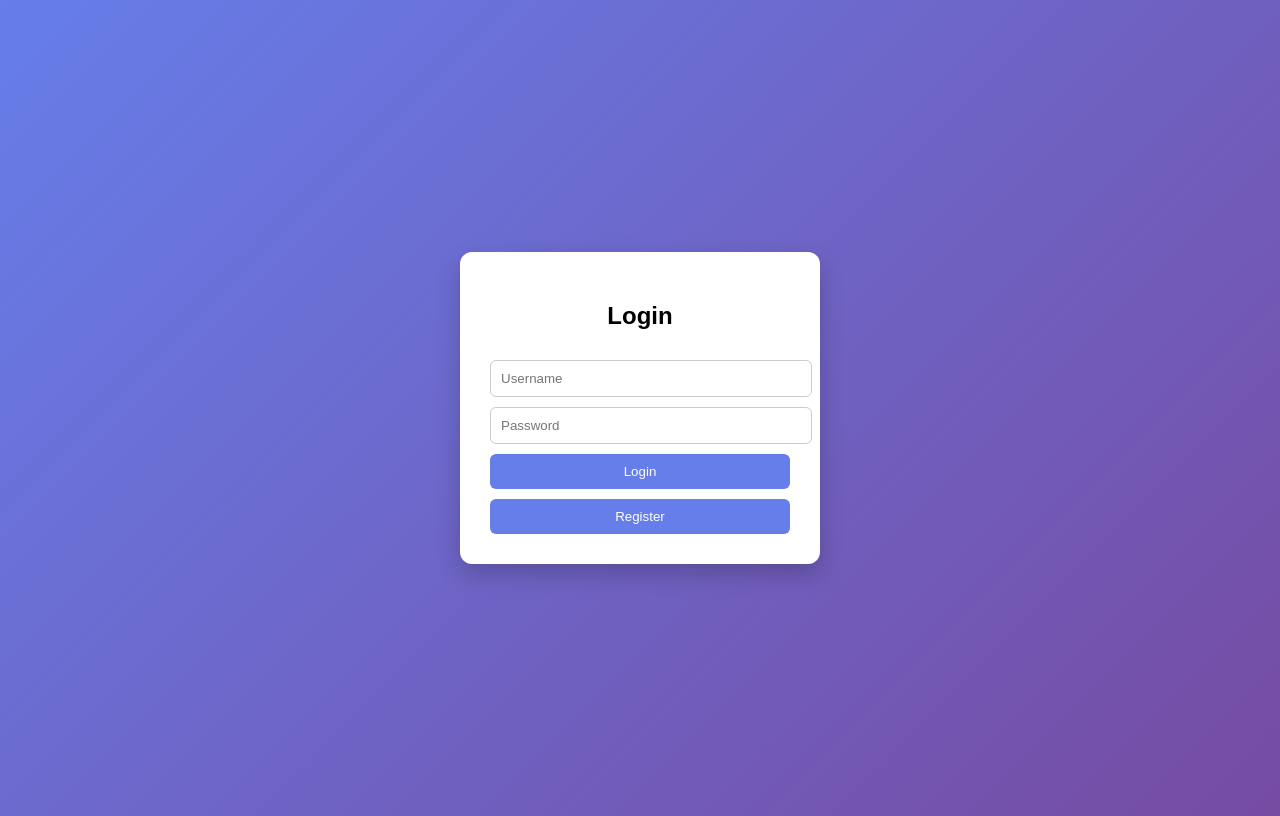
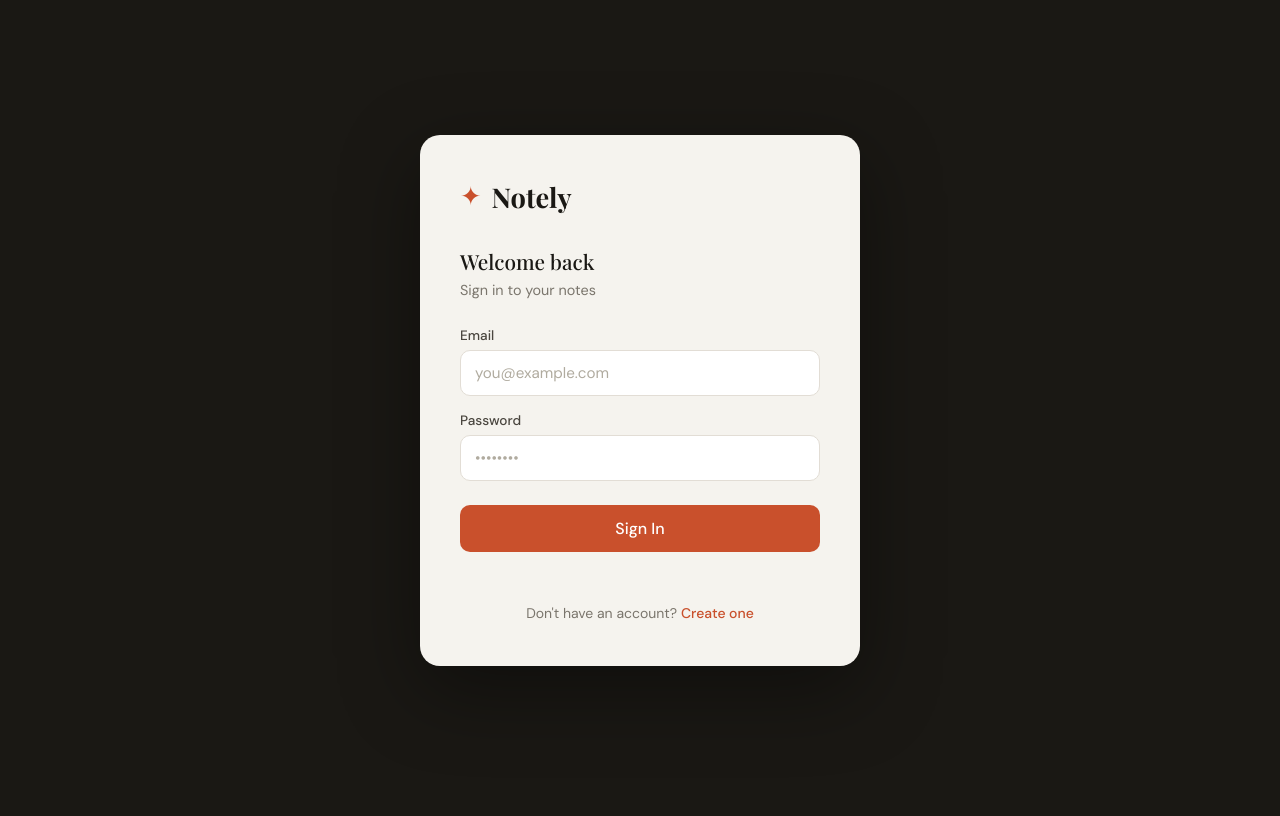
Before and after one commit to Suhas-H-N/notes-app, a website: page login.html in a window 1280 px wide. Drawn offline with nearby package versions, Linux system fonts and the light colour scheme.

Commit message:
Improved login UI

```diff
--- a/login.html
+++ b/login.html
@@ -1,87 +1,110 @@
 <!DOCTYPE html>
-<html>
+<html lang="en">
 <head>
-  <title>Login</title>
+  <meta charset="UTF-8">
+  <meta name="viewport" content="width=device-width, initial-scale=1.0">
+  <title>Notely — Login</title>
+  <link rel="preconnect" href="https://fonts.googleapis.com">
+  <link href="https://fonts.googleapis.com/css2?family=Playfair+Display:wght@500;700&family=DM+Sans:wght@300;400;500&display=swap" rel="stylesheet">
   <style>
+    *, *::before, *::after { box-sizing: border-box; margin: 0; padding: 0; }
     body {
-      font-family: Arial;
-      background: linear-gradient(135deg, #667eea, #764ba2);
-      height: 100vh;
+      font-family: 'DM Sans', sans-serif;
+      background: #1a1814;
+      min-height: 100vh;
       display: flex;
+      align-items: center;
       justify-content: center;
-      align-items: center;
+      padding: 16px;
     }
-
-    .box {
-      background: white;
-      padding: 30px;
-      border-radius: 12px;
-      width: 300px;
-      text-align: center;
-      box-shadow: 0 10px 25px rgba(0,0,0,0.2);
+    .card {
+      background: #f5f3ee;
+      border-radius: 20px;
+      padding: 44px 40px;
+      width: min(440px, 100%);
+      box-shadow: 0 24px 80px rgba(0,0,0,0.4);
     }
-
-    input, button {
+    .logo { display: flex; align-items: center; gap: 10px; margin-bottom: 32px; }
+    .logo-icon { font-size: 1.6rem; color: #c9502c; }
+    .logo-text { font-family: 'Playfair Display', serif; font-size: 1.7rem; font-weight: 700; color: #1a1814; }
+    .card h2 { font-family: 'Playfair Display', serif; font-size: 1.3rem; font-weight: 500; color: #1a1814; margin-bottom: 6px; }
+    .card p { color: #7a756c; font-size: 0.9rem; margin-bottom: 28px; }
+    .field { margin-bottom: 16px; }
+    .field label { display: block; font-size: 0.85rem; font-weight: 500; color: #4a463f; margin-bottom: 6px; }
+    .field input {
       width: 100%;
-      padding: 10px;
-      margin-top: 10px;
-      border-radius: 6px;
-      border: 1px solid #ccc;
+      background: #fff;
+      border: 1.5px solid #e2ddd5;
+      border-radius: 10px;
+      padding: 12px 14px;
+      font-family: 'DM Sans', sans-serif;
+      font-size: 0.95rem;
+      color: #1a1814;
+      outline: none;
+      transition: border-color 0.2s;
     }
-
-    button {
-      background: #667eea;
-      color: white;
+    .field input:focus { border-color: #c9502c; }
+    .field input::placeholder { color: #b0ab9f; }
+    .btn-login {
+      width: 100%;
+      background: #c9502c;
+      color: #fff;
       border: none;
+      padding: 13px;
+      border-radius: 10px;
+      font-family: 'DM Sans', sans-serif;
+      font-size: 1rem;
+      font-weight: 500;
       cursor: pointer;
+      margin-top: 8px;
+      transition: opacity 0.2s, transform 0.2s;
     }
+    .btn-login:hover { opacity: 0.88; transform: translateY(-1px); }
+    .error-msg { color: #c9502c; font-size: 0.85rem; margin-top: 12px; min-height: 20px; text-align: center; }
+    .register-link { text-align: center; font-size: 0.875rem; color: #7a756c; margin-top: 20px; }
+    .register-link a { color: #c9502c; text-decoration: none; font-weight: 500; }
+    .register-link a:hover { text-decoration: underline; }
   </style>
 </head>
 <body>
+  <div class="card">
+    <div class="logo">
+      <span class="logo-icon">✦</span>
+      <span class="logo-text">Notely</span>
+    </div>
+    <h2>Welcome back</h2>
+    <p>Sign in to your notes</p>
 
-<div class="box">
-  <h2>Login</h2>
-  <input id="username" placeholder="Username">
-  <input id="password" type="password" placeholder="Password">
-  <button onclick="login()">Login</button>
-  <button onclick="register()">Register</button>
-</div>
+    <form onsubmit="handleLogin(event)">
+      <div class="field">
+        <label for="email">Email</label>
+        <input type="email" id="email" placeholder="you@example.com" required />
+      </div>
+      <div class="field">
+        <label for="password">Password</label>
+        <input type="password" id="password" placeholder="••••••••" required />
+      </div>
+      <button type="submit" class="btn-login">Sign In</button>
+      <div class="error-msg" id="errorMsg"></div>
+    </form>
 
-<script>
-const API = "http://localhost:3000";
+    <div class="register-link">
+      Don't have an account? <a href="#">Create one</a>
+    </div>
+  </div>
 
-async function register() {
-  await fetch(API + "/register", {
-    method: "POST",
-    headers: {"Content-Type":"application/json"},
-    body: JSON.stringify({
-      username: username.value,
-      password: password.value
-    })
-  });
-  alert("Registered! Now login.");
-}
-
-async function login() {
-  const res = await fetch(API + "/login", {
-    method: "POST",
-    headers: {"Content-Type":"application/json"},
-    body: JSON.stringify({
-      username: username.value,
-      password: password.value
-    })
-  });
-
-  const data = await res.json();
-
-  if (data.token) {
-    localStorage.setItem("token", data.token);
-    location.href = "index.html";
-  } else {
-    alert("Login failed");
-  }
-}
-</script>
-
+  <script>
+    function handleLogin(e) {
+      e.preventDefault();
+      const email = document.getElementById('email').value;
+      const password = document.getElementById('password').value;
+      const err = document.getElementById('errorMsg');
+      if (email && password) {
+        window.location.href = 'index.html';
+      } else {
+        err.textContent = 'Please enter valid credentials.';
+      }
+    }
+  </script>
 </body>
 </html>
```
